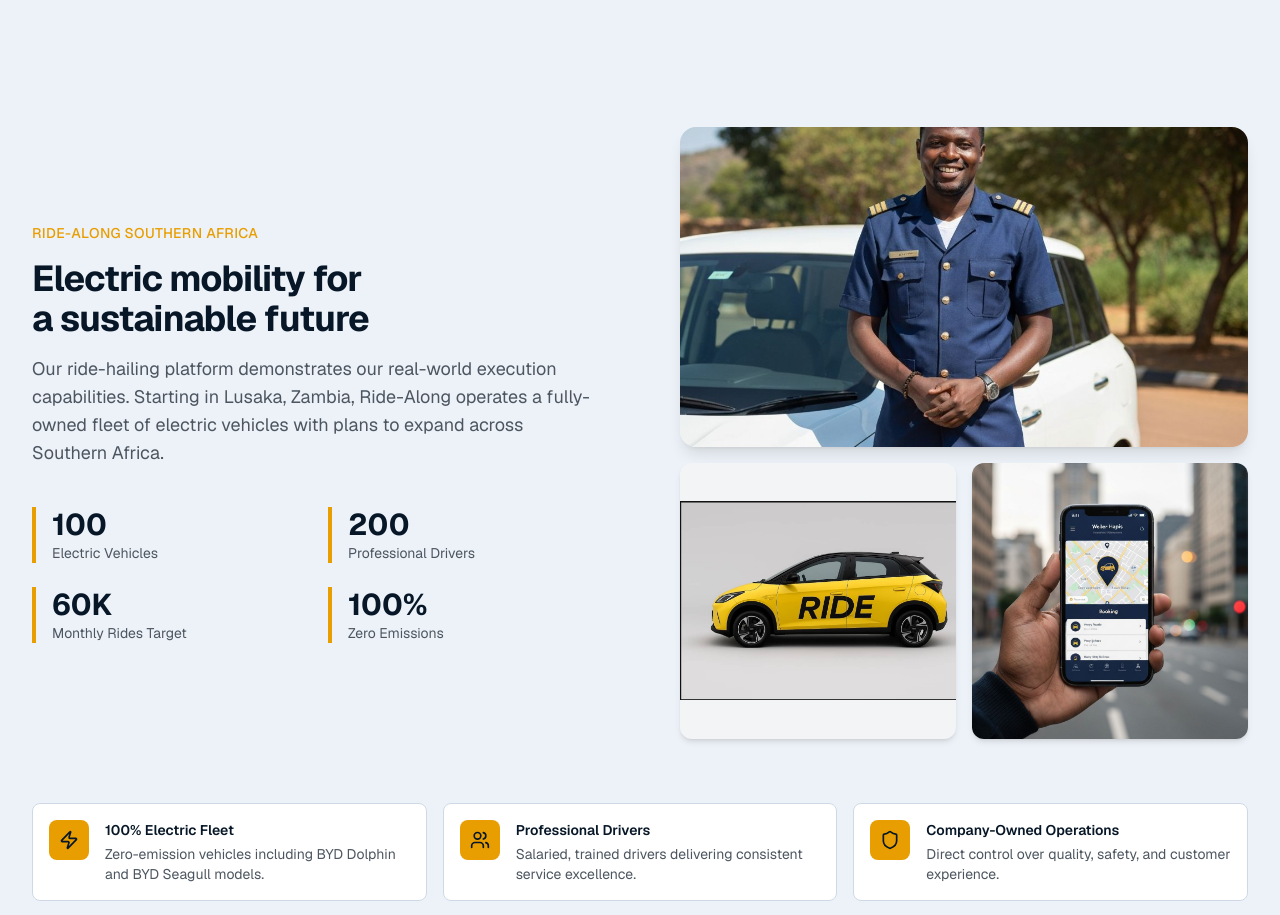
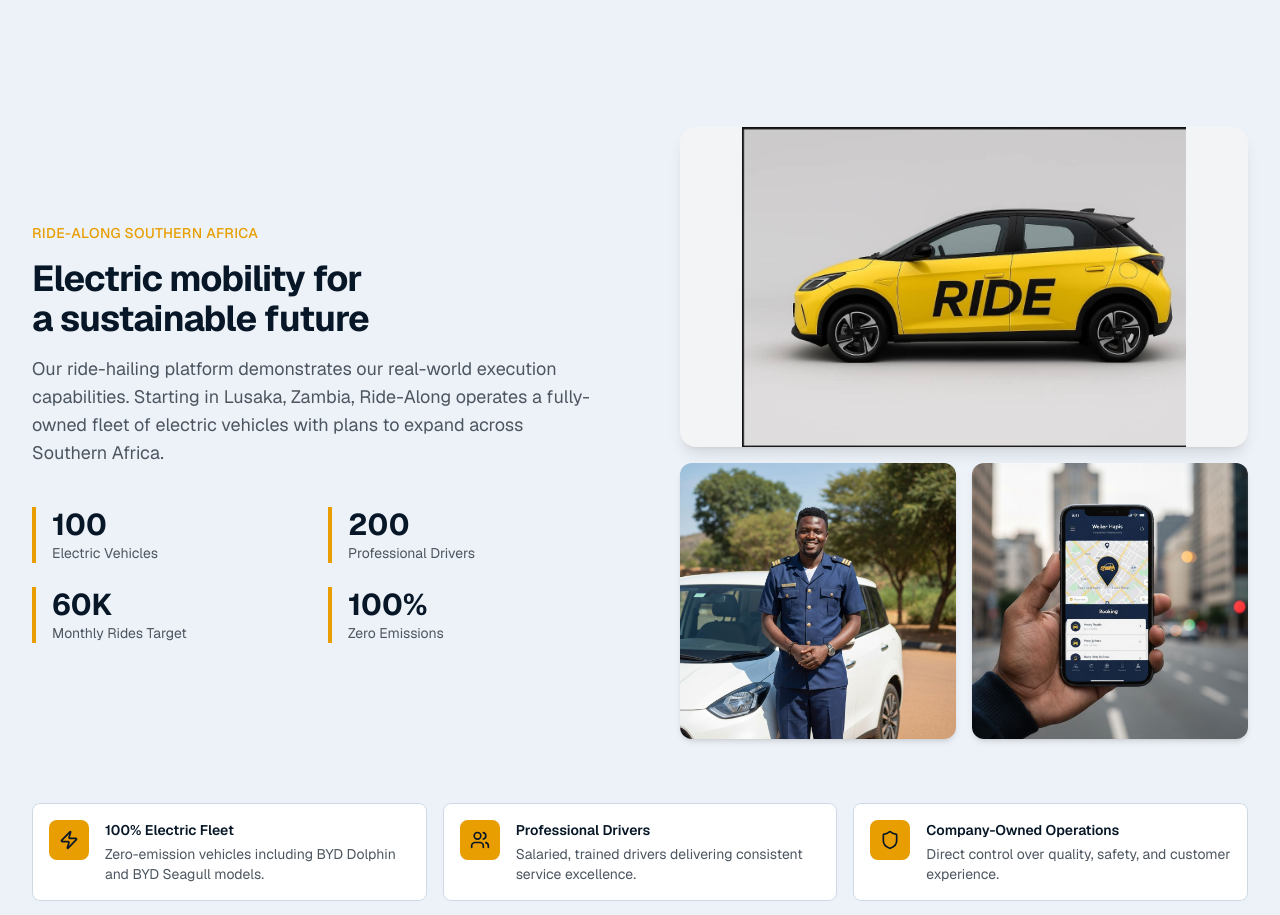
Before and after one commit to giftchaps/ridealong, a Next.js app: page / in a window 1280 px wide. Shown: the part 1900-2815 px from the top of the page. Built offline with nearby package versions, Linux system fonts and the light colour scheme.

Commit message:
Swap yellow car and professional driver image positions

```diff
--- a/components/mobility-section.tsx
+++ b/components/mobility-section.tsx
@@ -78,21 +78,21 @@ export function MobilitySection() {
           </div>
 
           <div className={`grid gap-3 sm:gap-4 ${contentInView ? 'animate-fade-in-right stagger-2' : 'opacity-0'}`}>
-            <div className="relative aspect-video rounded-xl md:rounded-2xl overflow-hidden shadow-lg">
+            <div className="relative aspect-video rounded-xl md:rounded-2xl overflow-hidden shadow-lg bg-gray-100">
               <Image
-                src="/images/professional-driver.jpg"
-                alt="Professional Ride-Along driver"
+                src="/images/ride-yellow-car.jpeg"
+                alt="Ride-Along electric vehicle"
                 fill
-                className="object-cover transition-transform duration-700 hover:scale-105"
+                className="object-contain transition-transform duration-700 hover:scale-105"
               />
             </div>
             <div className="grid grid-cols-2 gap-3 sm:gap-4">
-              <div className="relative aspect-square rounded-lg md:rounded-xl overflow-hidden shadow-md bg-gray-100">
+              <div className="relative aspect-square rounded-lg md:rounded-xl overflow-hidden shadow-md">
                 <Image
-                  src="/images/ride-yellow-car.jpeg"
-                  alt="Ride-Along electric vehicle"
+                  src="/images/professional-driver.jpg"
+                  alt="Professional Ride-Along driver"
                   fill
-                  className="object-contain transition-transform duration-500 hover:scale-105"
+                  className="object-cover transition-transform duration-500 hover:scale-105"
                 />
               </div>
               <div className="relative aspect-square rounded-lg md:rounded-xl overflow-hidden shadow-md">
```
